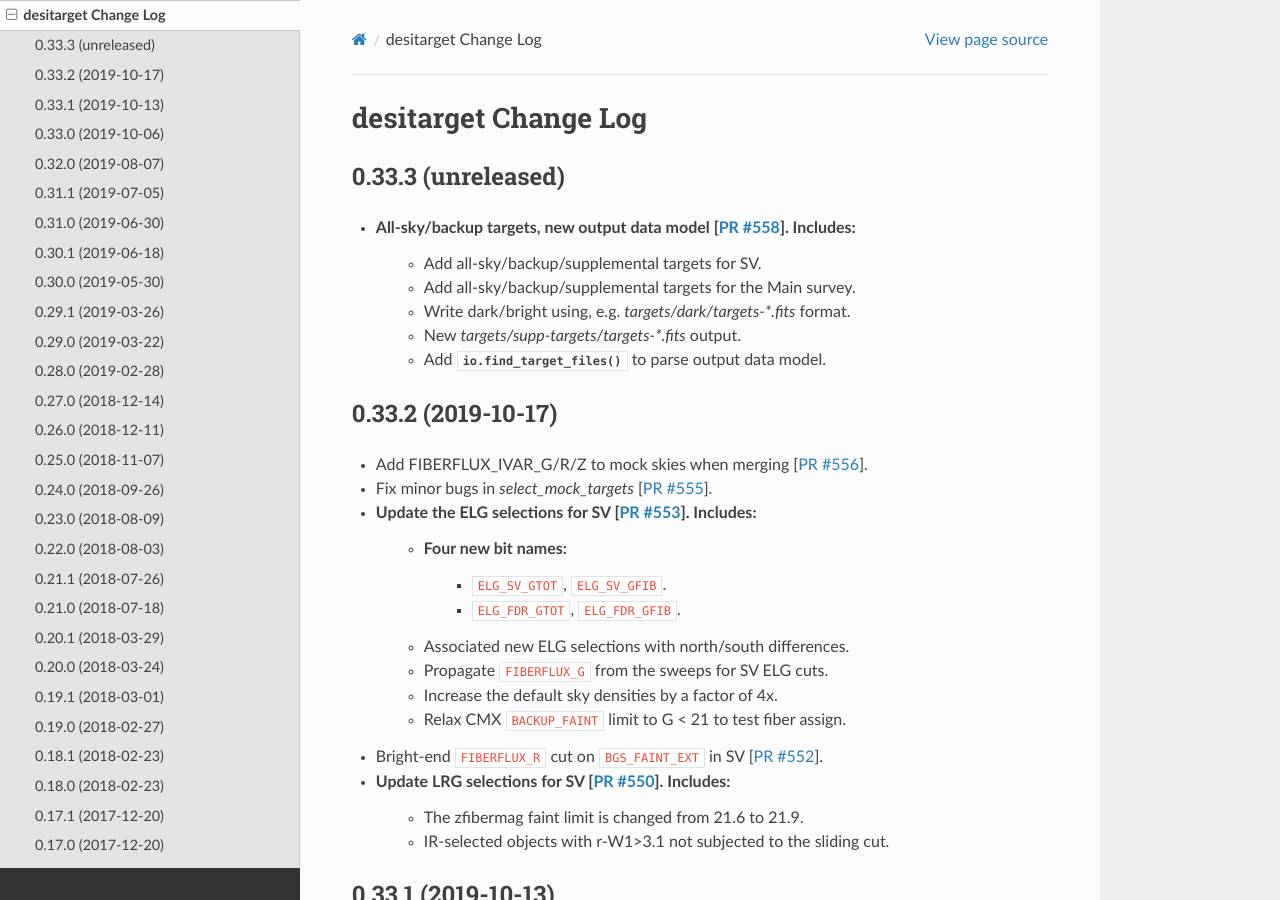
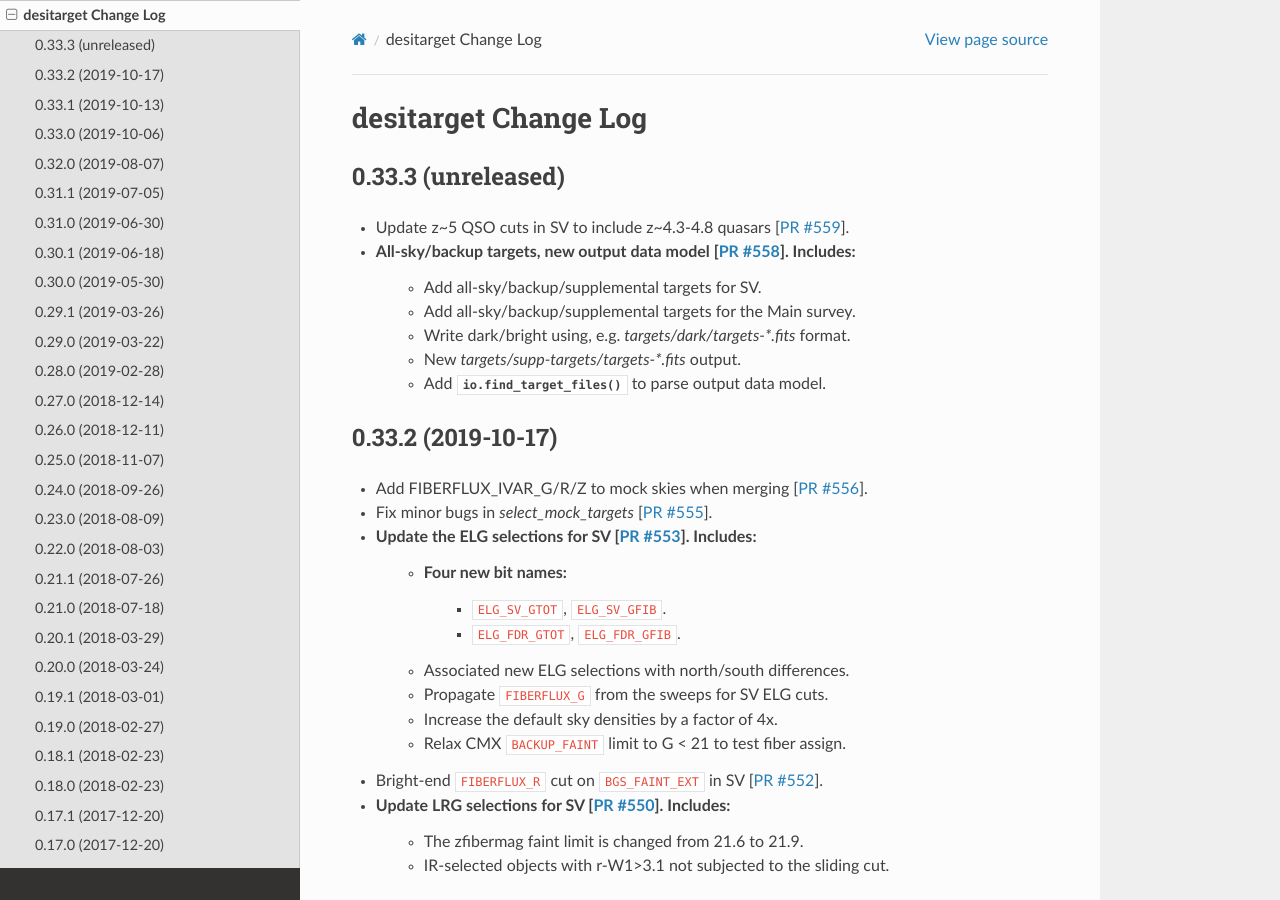
Before and after one commit to desihub/desitarget, a Sphinx documentation site: the page built from doc/changes.rst, in a window 1280 px wide and 900 px high. Built offline with Sphinx 7.4.7 and the Read the Docs theme 2.0.0, drawn with Linux system fonts in a browser that asks for light colours.

Commit message:
update changes docs preemptively for Jinyi's additions to the z~5 SV QSO program

```diff
--- a/doc/changes.rst
+++ b/doc/changes.rst
@@ -5,6 +5,7 @@ desitarget Change Log
 0.33.3 (unreleased)
 -------------------
 
+* Update z~5 QSO cuts in SV to include z~4.3-4.8 quasars [`PR #559`_].
 * All-sky/backup targets, new output data model [`PR #558`_]. Includes:
     * Add all-sky/backup/supplemental targets for SV.
     * Add all-sky/backup/supplemental targets for the Main survey.
@@ -13,6 +14,7 @@ desitarget Change Log
     * Add :func:`io.find_target_files()` to parse output data model.
 
 .. _`PR #558`: https://github.com/desihub/desitarget/pull/558
+.. _`PR #559`: https://github.com/desihub/desitarget/pull/559
 
 0.33.2 (2019-10-17)
 -------------------
```
